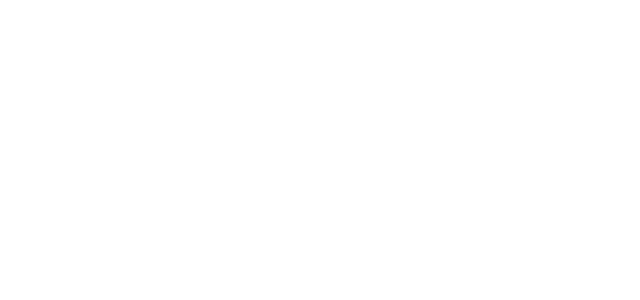
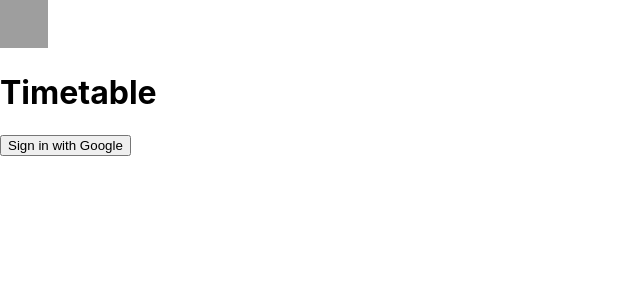
Before and after one commit to csaye/timetable, a Next.js app: page / in a window 1280 px wide. Shown: the top 300 px of the page, without its empty margins (0-640 px from the left). Built offline with nearby package versions, Linux system fonts and the light colour scheme; grey boxes are pictures that could not be loaded.

Commit message:
Create homepage.

```diff
--- a/pages/index.js
+++ b/pages/index.js
@@ -1,8 +1,23 @@
+import Image from 'next/image';
+
+import { signInWithGoogle } from '../util/signInWithGoogle';
+
 import styles from '../styles/Index.module.css';
 
 export default function Index() {
   return (
     <div>
+      <div>
+        <Image
+          src="/img/logo.png"
+          width="48"
+          height="48"
+        />
+        <h1>Timetable</h1>
+        <button onClick={signInWithGoogle}>
+          Sign in with Google
+        </button>
+      </div>
     </div>
   );
 }
```
